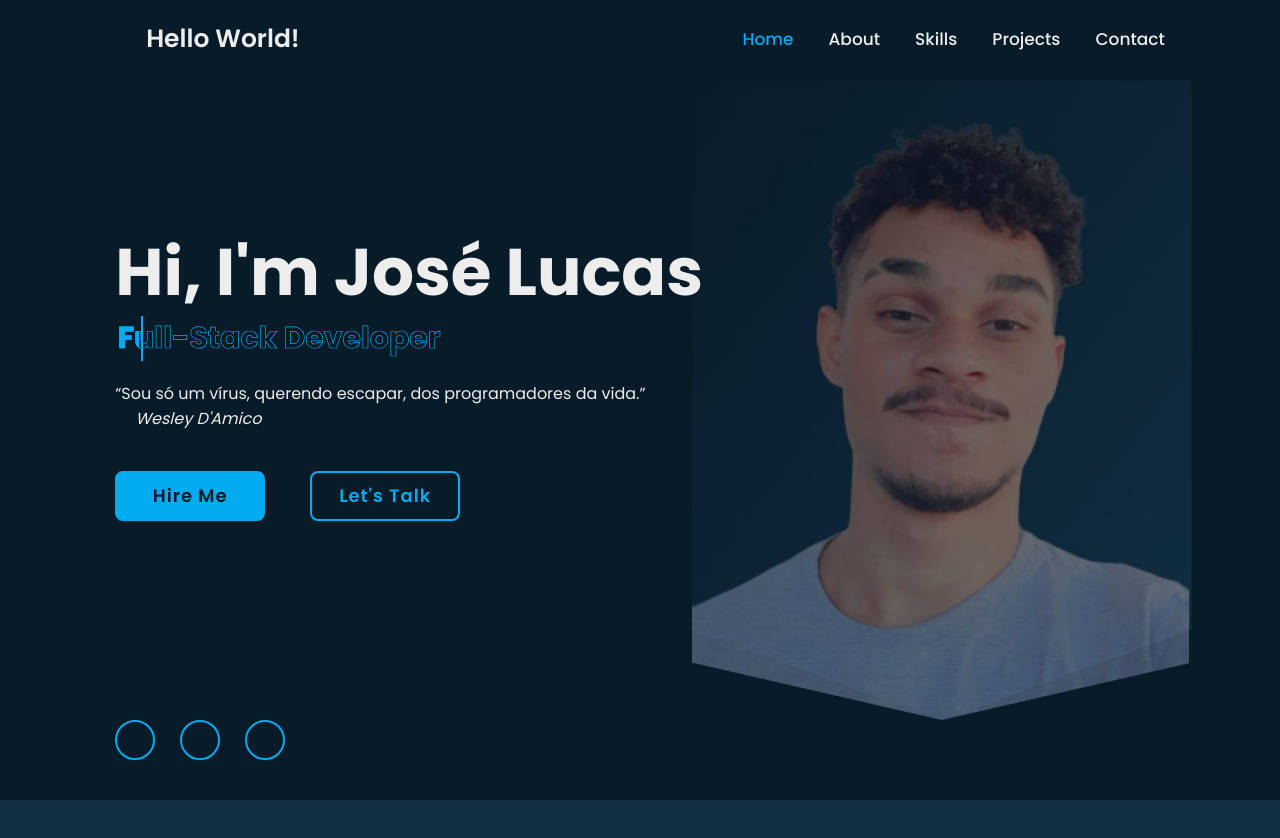
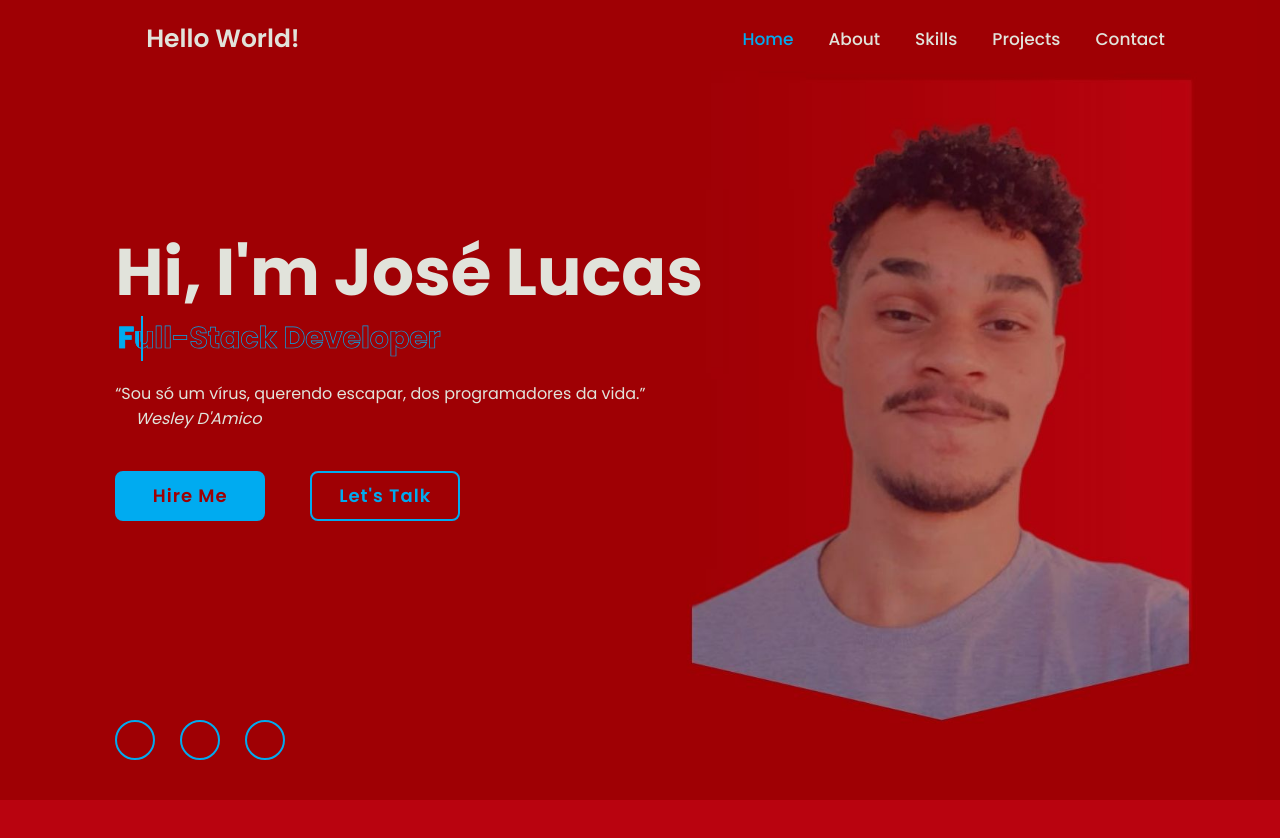
Before and after one commit to joselucas77/Portif-lio, a React (Vite) app: page / in a window 1280 px wide. Shown: the top 838 px of the page. Built offline with nearby package versions, Linux system fonts and the light colour scheme; some icons are missing.

Commit message:
mudando as cores

```diff
--- a/src/assets/styles/index.css
+++ b/src/assets/styles/index.css
@@ -12,9 +12,24 @@
 }
 
 :root {
-  --bg-color: #081b29;
+  /* --bg-color: #081b29;
   --second-bg-color: #112e42;
   --text-color: #ededed;
+  --main-color: #00abf0; */
+
+  /* --bg-color: #520c30;
+  --second-bg-color: #851e25;
+  --text-color: #f0ddbd;
+  --main-color: #ba3622; */
+
+  /* --bg-color: #9f111b;
+  --second-bg-color: #b11623;
+  --text-color: #cccccc;
+  --main-color: #292c37; */
+
+  --bg-color: #9e0004;
+  --second-bg-color: #b9030f;
+  --text-color: #e1e3db;
   --main-color: #00abf0;
 }
 
--- a/src/components/About/styled.css
+++ b/src/components/About/styled.css
@@ -1,7 +1,11 @@
 :root {
-  --bg-color: #081b29;
+  /* --bg-color: #081b29;
   --second-bg-color: #112e42;
   --text-color: #ededed;
+  --main-color: #00abf0; */
+  --bg-color: #9e0004;
+  --second-bg-color: #b9030f;
+  --text-color: #e1e3db;
   --main-color: #00abf0;
 }
 
--- a/src/components/Contact/styled.css
+++ b/src/components/Contact/styled.css
@@ -1,7 +1,11 @@
 :root {
-  --bg-color: #081b29;
+  /* --bg-color: #081b29;
   --second-bg-color: #112e42;
   --text-color: #ededed;
+  --main-color: #00abf0; */
+  --bg-color: #9e0004;
+  --second-bg-color: #b9030f;
+  --text-color: #e1e3db;
   --main-color: #00abf0;
 }
 
--- a/src/components/Footer/styled.css
+++ b/src/components/Footer/styled.css
@@ -1,7 +1,11 @@
 :root {
-  --bg-color: #081b29;
+  /* --bg-color: #081b29;
   --second-bg-color: #112e42;
   --text-color: #ededed;
+  --main-color: #00abf0; */
+  --bg-color: #9e0004;
+  --second-bg-color: #b9030f;
+  --text-color: #e1e3db;
   --main-color: #00abf0;
 }
 
--- a/src/components/Header/page.tsx
+++ b/src/components/Header/page.tsx
@@ -1,8 +1,8 @@
 import { useState, useEffect } from 'react';
-import './styled.css';
 import { FaTerminal } from 'react-icons/fa6';
 import { FaBars } from 'react-icons/fa6';
 import { FaXmark } from 'react-icons/fa6';
+import './styled.css';
 function Header() {
   const [activeLink, setActiveLink] = useState('#home');
   const [bars, setBars] = useState(false);
@@ -65,6 +65,7 @@ function Header() {
           style={{ '--i': 1 } as React.CSSProperties}
         ></span>
       </a>
+
       <div id="menu-icon" onClick={toggleMenu}>
         {bars ? <FaXmark /> : <FaBars />}
         <span
--- a/src/components/Header/styled.css
+++ b/src/components/Header/styled.css
@@ -1,7 +1,11 @@
 :root {
-  --bg-color: #081b29;
+  /* --bg-color: #081b29;
   --second-bg-color: #112e42;
   --text-color: #ededed;
+  --main-color: #00abf0; */
+  --bg-color: #9e0004;
+  --second-bg-color: #b9030f;
+  --text-color: #e1e3db;
   --main-color: #00abf0;
 }
 
--- a/src/components/Home/page.tsx
+++ b/src/components/Home/page.tsx
@@ -67,7 +67,7 @@ function Home() {
         ></span>
       </div>
 
-      <div className="home-imgHover"></div>
+      {/* <div className="home-imgHover"></div> */}
       <span
         className="animate home-img"
         style={{ '--i': 7 } as React.CSSProperties}
--- a/src/components/Home/styled.css
+++ b/src/components/Home/styled.css
@@ -1,7 +1,11 @@
 :root {
-  --bg-color: #081b29;
+  /* --bg-color: #081b29;
   --second-bg-color: #112e42;
   --text-color: #ededed;
+  --main-color: #00abf0; */
+  --bg-color: #9e0004;
+  --second-bg-color: #b9030f;
+  --text-color: #e1e3db;
   --main-color: #00abf0;
 }
 
@@ -121,7 +125,7 @@
   width: 100%;
 }
 
-.home-imgHover {
+/* .home-imgHover {
   position: absolute;
   top: 0;
   right: 0;
@@ -134,7 +138,7 @@
 .home-imgHover:hover {
   background-color: var(--bg-color);
   opacity: .6;
-}
+} */
 
 @keyframes homeBgText {
 
--- a/src/components/Projects/styled.css
+++ b/src/components/Projects/styled.css
@@ -1,7 +1,11 @@
 :root {
-  --bg-color: #081b29;
+  /* --bg-color: #081b29;
   --second-bg-color: #112e42;
   --text-color: #ededed;
+  --main-color: #00abf0; */
+  --bg-color: #9e0004;
+  --second-bg-color: #b9030f;
+  --text-color: #e1e3db;
   --main-color: #00abf0;
 }
 
--- a/src/components/Skills/styled.css
+++ b/src/components/Skills/styled.css
@@ -1,7 +1,11 @@
 :root {
-  --bg-color: #081b29;
+  /* --bg-color: #081b29;
   --second-bg-color: #112e42;
   --text-color: #ededed;
+  --main-color: #00abf0; */
+  --bg-color: #9e0004;
+  --second-bg-color: #b9030f;
+  --text-color: #e1e3db;
   --main-color: #00abf0;
 }
 
```
Also changed, not shown: src/assets/img/home.jpg, src/assets/img/home1.jpg (added).
